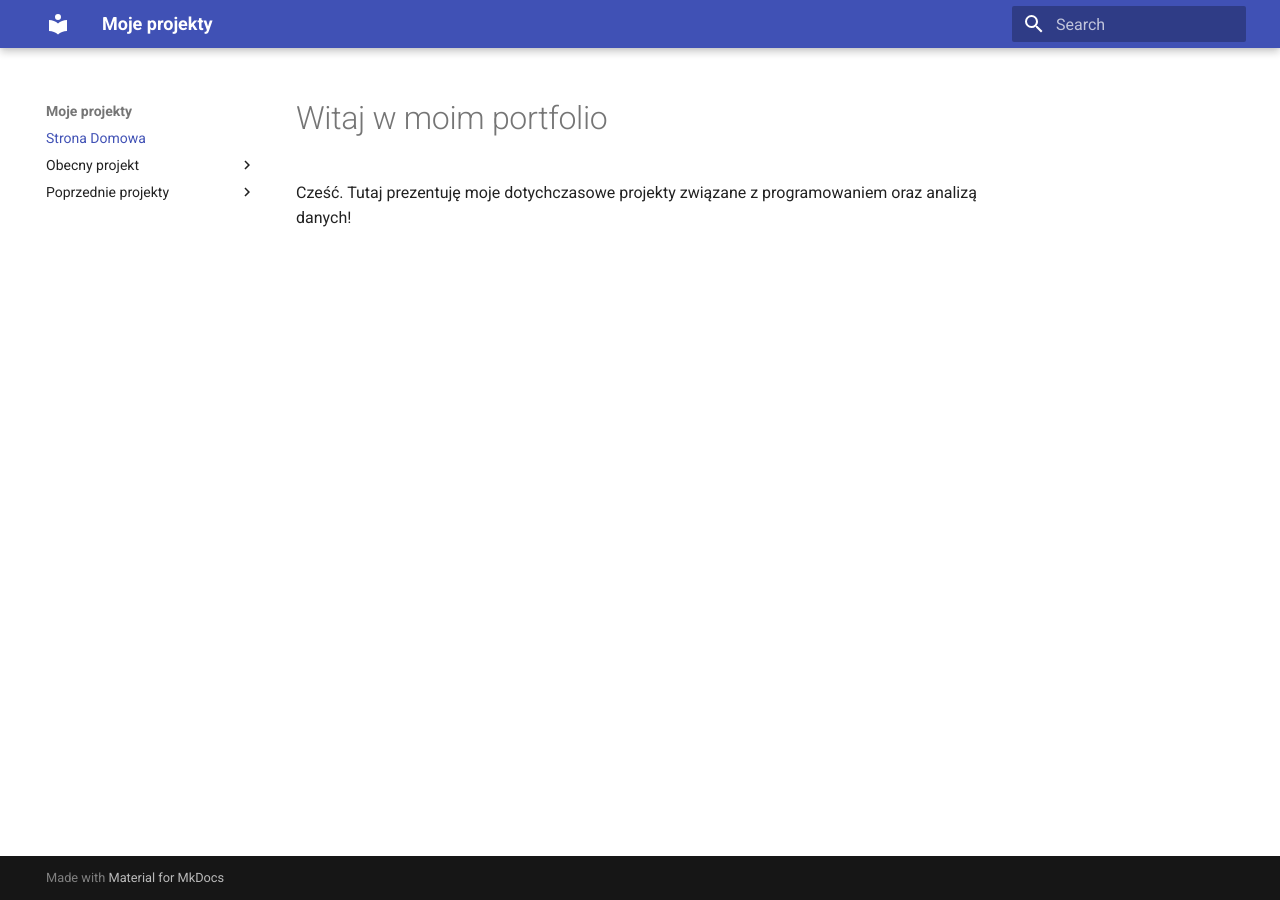
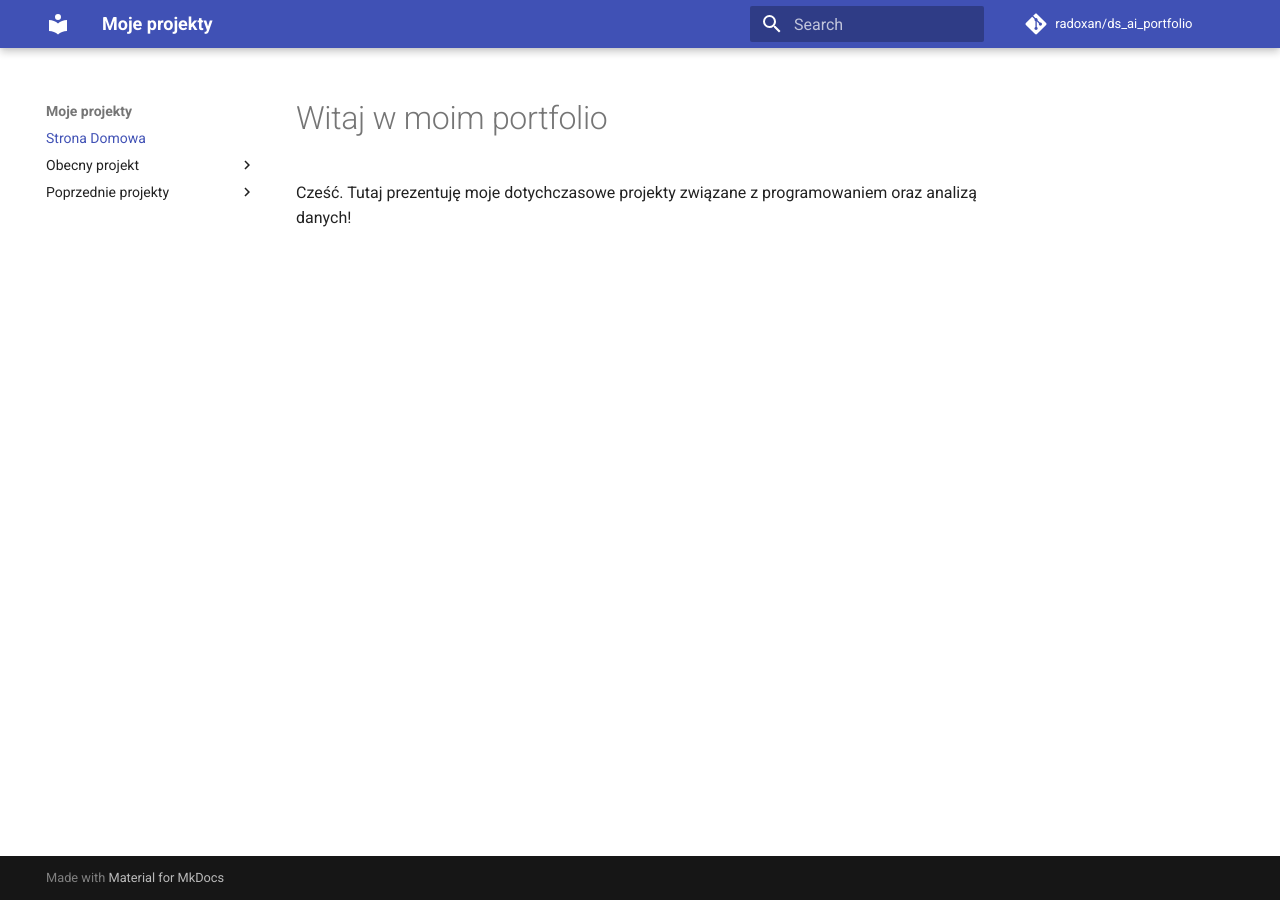
Before and after one commit to radoxan/ds_ai_portfolio, an MkDocs documentation site: the page built from docs/index.md, in a window 1280 px wide. Built offline with MkDocs 1.6.1 and Material for MkDocs 9.7.7, drawn with Linux system fonts in a browser that asks for light colours; comment, search, counter and statistics services are not loaded.

Commit message:
Adding repo path

```diff
--- a/mkdocs.yml
+++ b/mkdocs.yml
@@ -3,6 +3,9 @@ site_author: Radosław Krupa
 site_description: >-
     Portfolio moich projektów z Data Science i AI!
 
+
+repo_name: radoxan/ds_ai_portfolio
+repo_url: https://github.com/radoxan/ds_ai_portfolio
 theme:
   name: material
 
```
